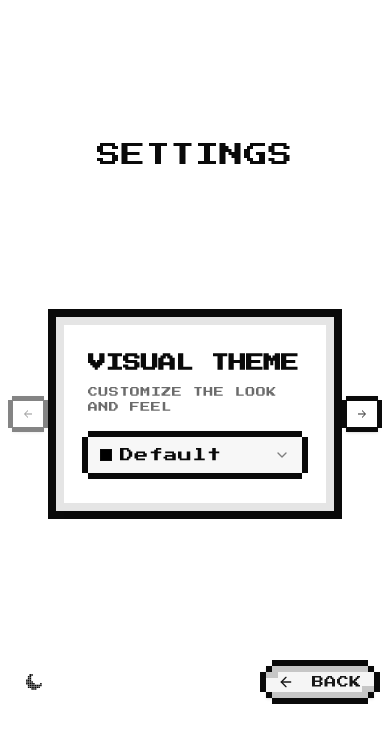
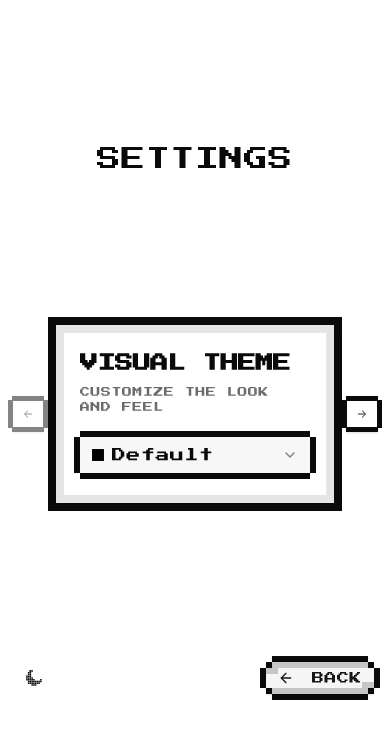
Before and after one commit to hongy20/midi-jam, a Next.js app: page /options in a window 390 px wide. Shown: the top 742 px of the page. Built offline with nearby package versions, Linux system fonts and the light colour scheme.

Commit message:
style: adjust options card paddings for consistency on mobile

```diff
--- a/src/app/options/components/options-page.view.tsx
+++ b/src/app/options/components/options-page.view.tsx
@@ -71,12 +71,12 @@ export function OptionsPageView({
             {/* Visual Theme Section */}
             <CarouselItem className="pl-4 jam-carousel-item">
               <Card className="border-8 shadow-[8px_8px_0px_0px_rgba(0,0,0,0.05)] h-full">
-                <CardHeader className="pb-2">
+                <CardHeader className="p-4 pb-2 md:p-6 md:pb-2">
                   <CardTitle font="retro" className="text-lg uppercase">
                     Visual Theme
                   </CardTitle>
                 </CardHeader>
-                <CardContent className="flex flex-col gap-2">
+                <CardContent className="p-4 pt-0 md:p-6 md:pt-0 flex flex-col gap-2">
                   <p className="retro text-[10px] opacity-60 uppercase mb-2 text-wrap">
                     Customize the look and feel
                   </p>
@@ -91,12 +91,12 @@ export function OptionsPageView({
             {/* Gameplay Section */}
             <CarouselItem className="pl-4 jam-carousel-item">
               <Card className="border-8 shadow-[8px_8px_0px_0px_rgba(0,0,0,0.05)] h-full">
-                <CardHeader className="pb-2">
+                <CardHeader className="p-4 pb-2 md:p-6 md:pb-2">
                   <CardTitle font="retro" className="text-lg uppercase">
                     Difficulty
                   </CardTitle>
                 </CardHeader>
-                <CardContent className="flex flex-col gap-2">
+                <CardContent className="p-4 pt-0 md:p-6 md:pt-0 flex flex-col gap-2">
                   <p className="retro text-[10px] opacity-60 uppercase mb-2 text-wrap">
                     Adjust the note fall speed
                   </p>
@@ -122,12 +122,12 @@ export function OptionsPageView({
             {/* Autopilot Section */}
             <CarouselItem className="pl-4 jam-carousel-item">
               <Card className="border-8 shadow-[8px_8px_0px_0px_rgba(0,0,0,0.05)] h-full">
-                <CardHeader className="pb-2">
+                <CardHeader className="p-4 pb-2 md:p-6 md:pb-2">
                   <CardTitle font="retro" className="text-lg uppercase">
                     Autopilot
                   </CardTitle>
                 </CardHeader>
-                <CardContent className="flex flex-col gap-2">
+                <CardContent className="p-4 pt-0 md:p-6 md:pt-0 flex flex-col gap-2">
                   <div className="flex flex-col gap-2 min-[400px]:flex-row min-[400px]:items-center min-[400px]:justify-between">
                     <p className="retro text-[10px] opacity-60 uppercase mb-2 min-[400px]:mb-0 text-wrap">
                       System plays automatically
```
